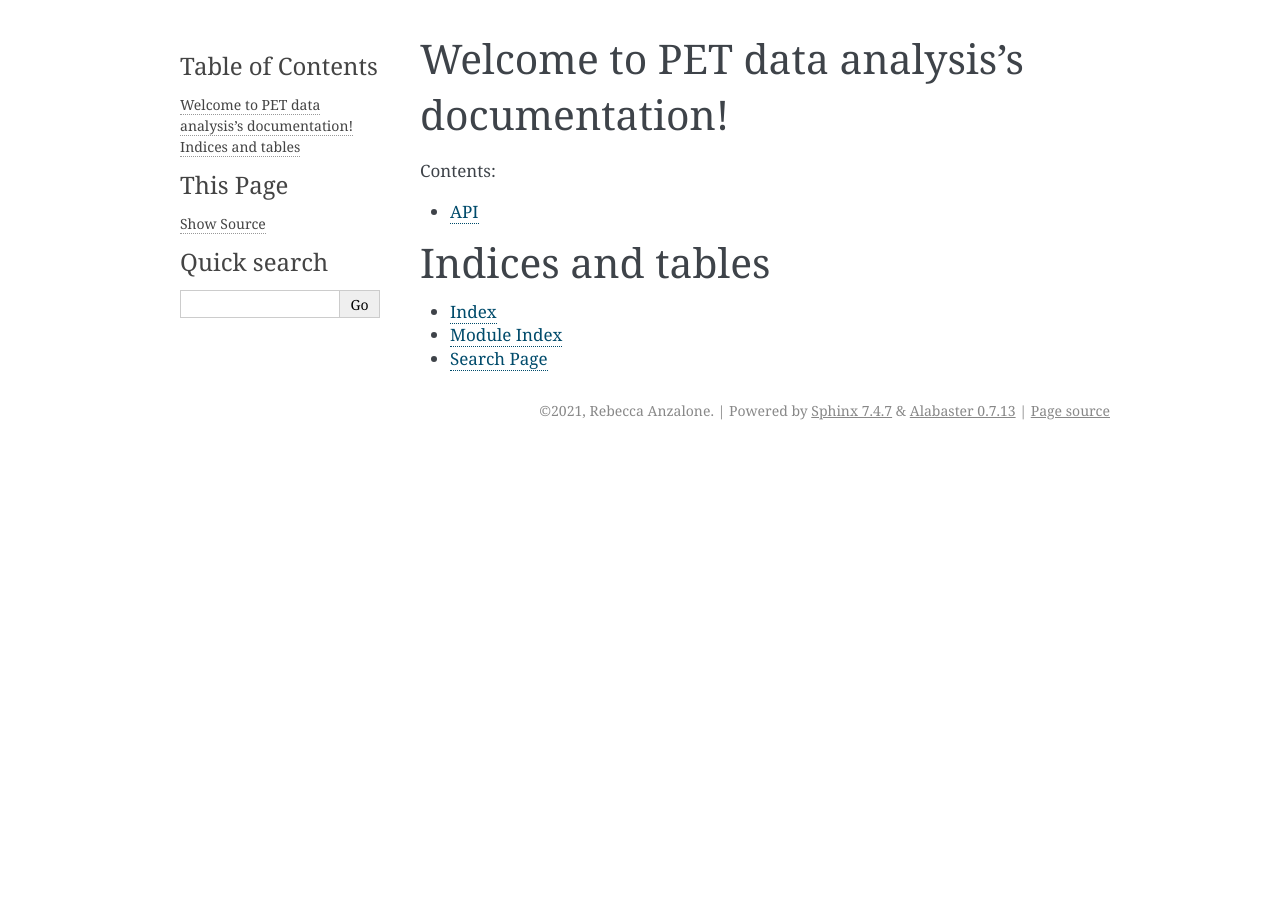
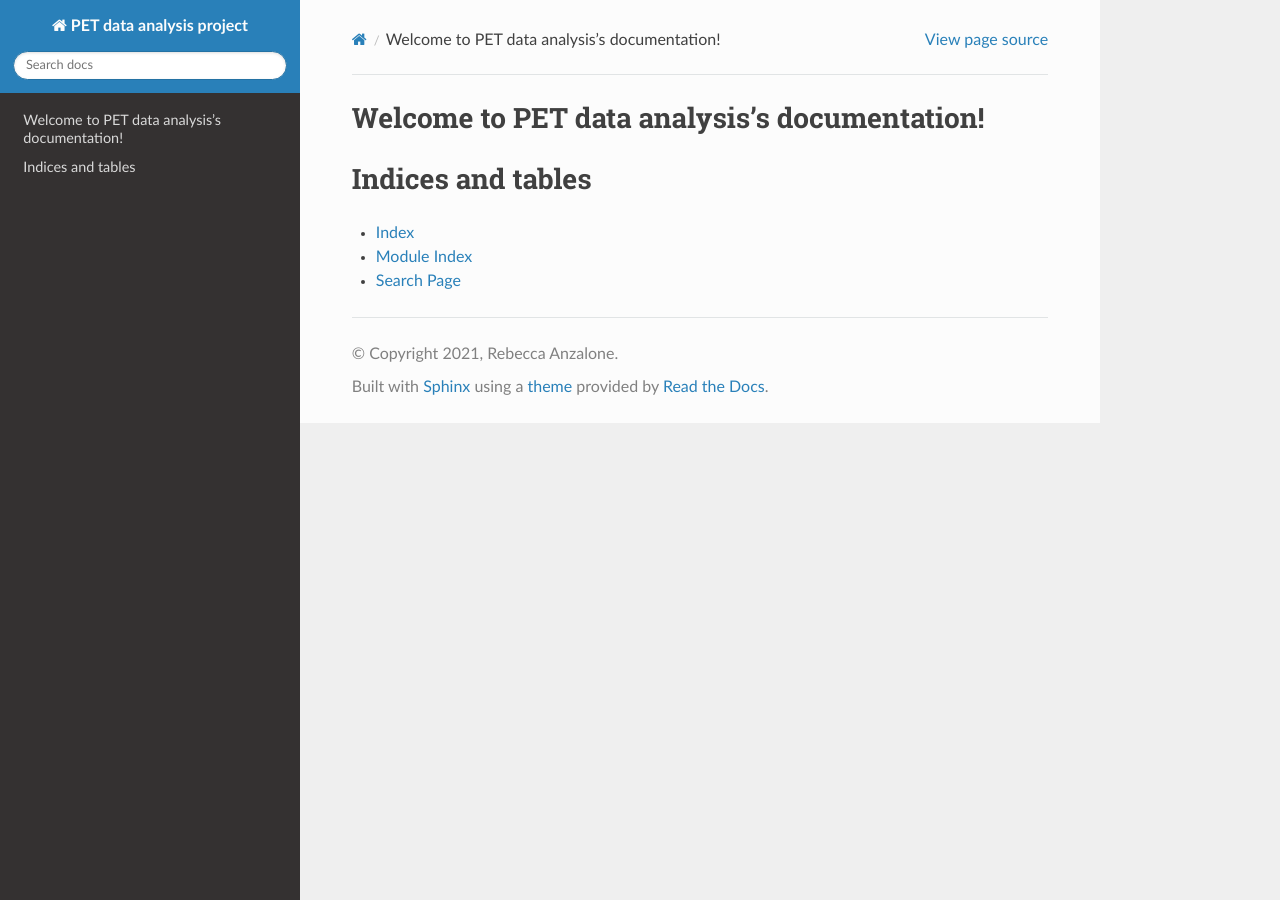
Before and after one commit to RebeccaAnzalone/CMEPDA_exam, a Sphinx documentation site: the page built from docs/index.rst, in a window 1280 px wide. Built offline with Sphinx 7.4.7 and the Read the Docs theme 2.0.0, drawn with Linux system fonts in a browser that asks for light colours.

Commit message:
documentation

```diff
--- a/docs/conf.py
+++ b/docs/conf.py
@@ -22,7 +22,7 @@
 
 import os
 import sys
-package_name = 'CMEPDA_exam'
+package_name = 'PET data analysis project'
 package_root = os.path.abspath('..')
 sys.path.insert(0, package_root)
 sys.path.insert(0, os.path.join(package_root, package_name))
@@ -105,7 +105,8 @@ todo_include_todos = False
 # The theme to use for HTML and HTML Help pages.  See the documentation for
 # a list of builtin themes.
 #
-html_theme = 'alabaster'
+#html_theme = 'alabaster'
+html_theme = 'sphinx_rtd_theme'
 
 # Add any paths that contain custom static files (such as style sheets) here,
 # relative to this directory. They are copied after the builtin static files,
--- a/docs/index.rst
+++ b/docs/index.rst
@@ -12,7 +12,7 @@
    :maxdepth: 2
    :caption: Contents:
 
-   api
+
 
 
 
```
